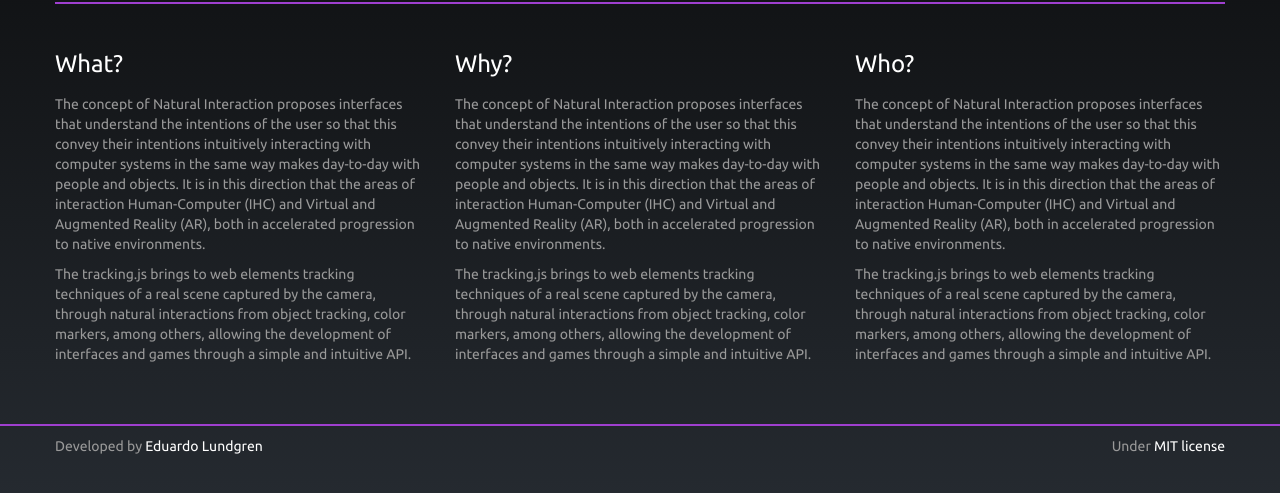
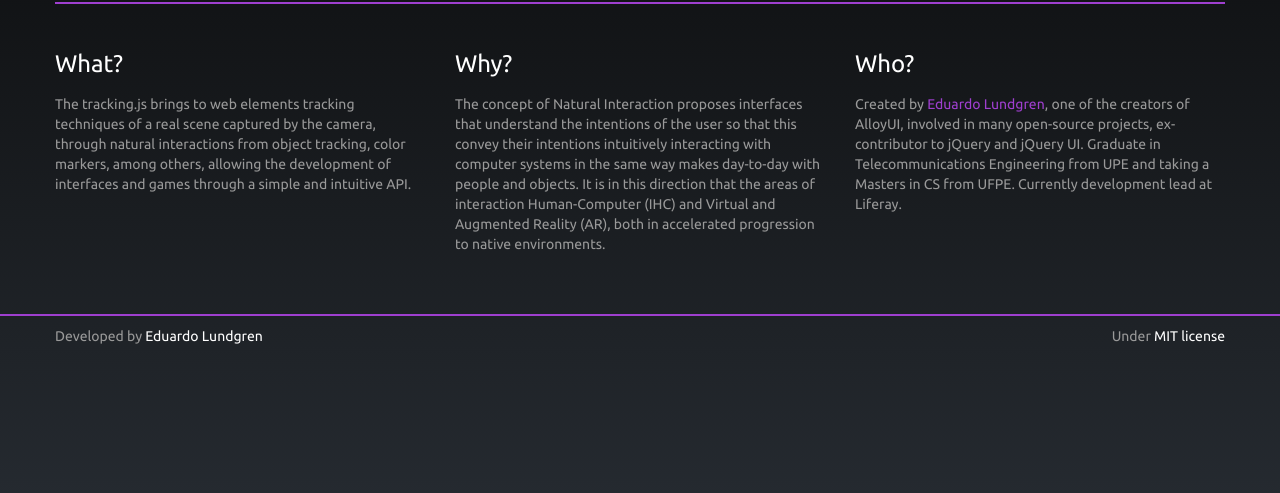
Before and after one commit to eduardolundgren/trackingjs.com, a plain HTML site: page about.html in a window 1280 px wide. Shown: the part 301-794 px from the top of the page. Drawn offline with nearby package versions, Linux system fonts and the light colour scheme; a web font is replaced by a local one.

Commit message:
Update about.html

```diff
--- a/about.html
+++ b/about.html
@@ -82,20 +82,19 @@
 
     <div class="span4">
       <h3>What?</h3>
-      <p>The concept of Natural Interaction proposes interfaces that understand the intentions of the user so that this convey their intentions intuitively interacting with computer systems in the same way makes day-to-day with people and objects. It is in this direction that the areas of interaction Human-Computer (IHC) and Virtual and Augmented Reality (AR), both in accelerated progression to native environments.</p>
       <p>The tracking.js brings to web elements tracking techniques of a real scene captured by the camera, through natural interactions from object tracking, color markers, among others, allowing the development of interfaces and games through a simple and intuitive API.</p>
     </div>
 
     <div class="span4">
       <h3>Why?</h3>
       <p>The concept of Natural Interaction proposes interfaces that understand the intentions of the user so that this convey their intentions intuitively interacting with computer systems in the same way makes day-to-day with people and objects. It is in this direction that the areas of interaction Human-Computer (IHC) and Virtual and Augmented Reality (AR), both in accelerated progression to native environments.</p>
-      <p>The tracking.js brings to web elements tracking techniques of a real scene captured by the camera, through natural interactions from object tracking, color markers, among others, allowing the development of interfaces and games through a simple and intuitive API.</p>
     </div>
 
     <div class="span4">
       <h3>Who?</h3>
-      <p>The concept of Natural Interaction proposes interfaces that understand the intentions of the user so that this convey their intentions intuitively interacting with computer systems in the same way makes day-to-day with people and objects. It is in this direction that the areas of interaction Human-Computer (IHC) and Virtual and Augmented Reality (AR), both in accelerated progression to native environments.</p>
-      <p>The tracking.js brings to web elements tracking techniques of a real scene captured by the camera, through natural interactions from object tracking, color markers, among others, allowing the development of interfaces and games through a simple and intuitive API.</p>
+      <p>
+        Created by <a href="http://eduardolundgren.com">Eduardo Lundgren</a>, one of the creators of AlloyUI, involved in many open-source projects, ex-contributor to jQuery and jQuery UI. Graduate in Telecommunications Engineering from UPE and taking a Masters in CS from UFPE. Currently development lead at Liferay.
+      </p>
     </div>
 
   </div>
```
